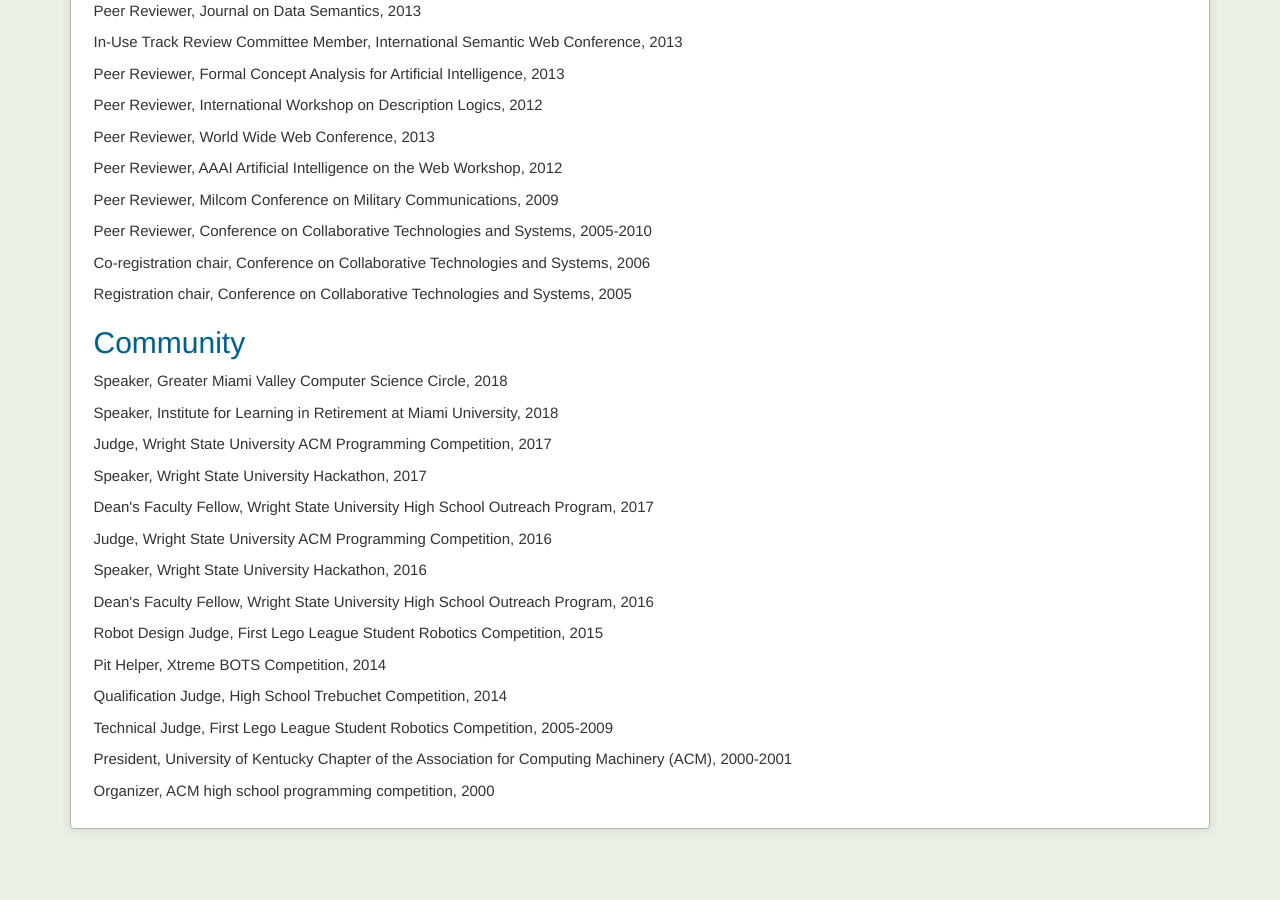
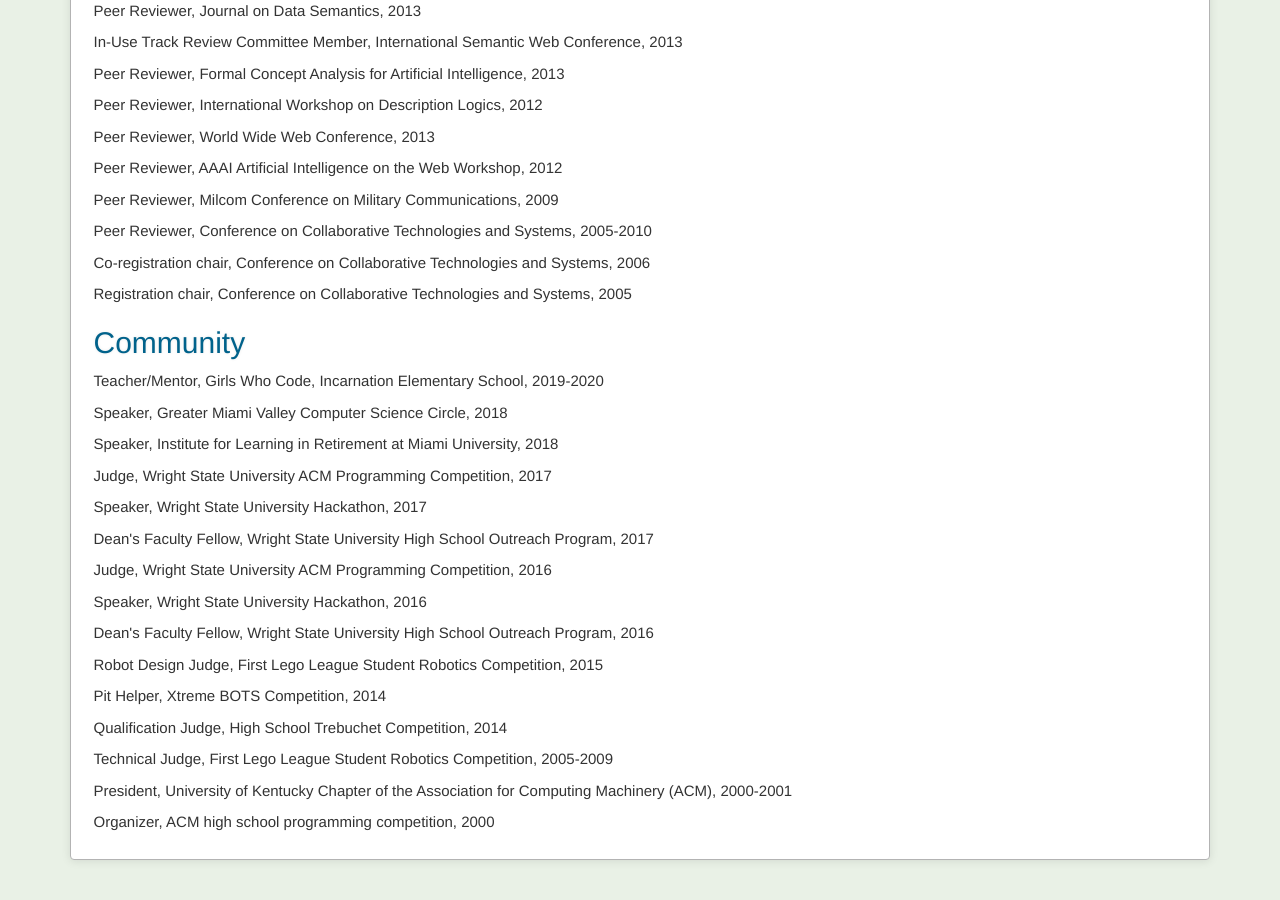
Before and after one commit to mcheatham/mcheatham.github.io, a Jekyll site: the page built from service.md, in a window 1280 px wide and 900 px high, scrolled down 1496 px. Built offline with Jekyll 4.4.1, drawn with Linux system fonts in a browser that asks for light colours; before the commit the page ends 2365 px from its top, so only the background shows below that.

Commit message:
Added Girls Who Code service

```diff
--- a/_data/service.yaml
+++ b/_data/service.yaml
@@ -1,3 +1,8 @@
+- job: Teacher/Mentor
+  organization: Girls Who Code, Incarnation Elementary School
+  date: 2019-2020
+  type: community
+
 - job: Peer Reviewer
   organization: Journal of Web Semantics
   date: 2019
```
